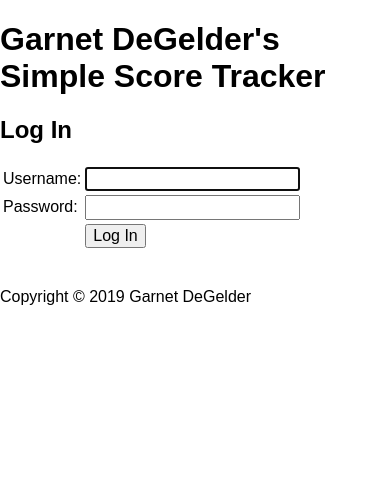
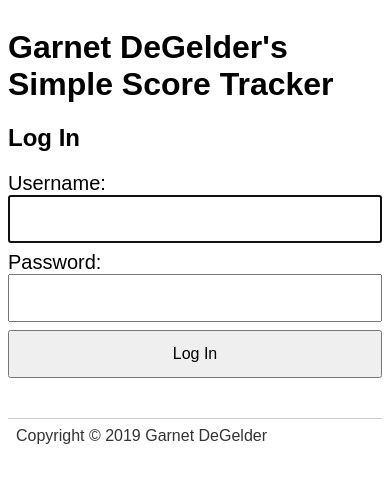
Before and after one commit to g-dg/simple-score-track, a PHP site: page /login.php?redirect=scores.php in a window 390 px wide. Shown: the top 483 px of the page. Run offline with PHP 8.4, Linux system fonts and the light colour scheme; some libraries are stand-ins or nearby versions.

Commit message:
Styling improvements

```diff
--- a/style.css
+++ b/style.css
@@ -6,6 +6,58 @@
 
 body {
 	font-family: sans-serif;
+}
+
+nav {
+	z-index: 2;
+	height: 48px;
+	background-color: white;
+	margin: 0px;
+	padding: 0px;
+	top: 0px;
+	left: 0px;
+	width: 100%;
+	box-shadow: 0px 0px 8px black;
+	overflow-x: auto;
+	white-space: nowrap;
+}
+nav > header {
+	display: block;
+	float: left;
+	line-height: 48px;
+	font-size: 200%;
+	display:none;
+}
+nav > ul {
+	list-style-type: none;
+	margin: 0px;
+	padding: 0px 8px;
+	display: block;
+	line-height: 48px;
+}
+nav > ul > li {
+	display: inline-block;
+	padding: 0px 8px;
+	color: black;
+}
+nav > ul > li > a,
+nav > ul > li > a:link,
+nav > ul > li > a:visited {
+	color: black;
+}
+main {
+	padding: 8px;
+	z-index: 0;
+	top: 48px;
+	width: 100%;
+}
+footer {
+	margin-top: 32px;
+	border-top: 1px #ccc solid;
+	left: 0px;
+	width: 100%;
+	padding: 8px;
+	color: #333;
 }
 
 .error {
@@ -60,6 +112,10 @@ table.scores tr:hover td.score {
 	background-color: #9f9;
 }
 
+table.scores input[type="number"] {
+	width: 8em;
+}
+
 table.ranking {
 	border-collapse: collapse;
 }
@@ -77,3 +133,47 @@ table.ranking tr.second-place {
 table.ranking tr.third-place {
 	background-color: #9f9;
 }
+
+form.form {
+	display: table;
+}
+form.form .form-element {
+	display: table-row;
+}
+form.form .form-subelement {
+	display: table-cell;
+}
+form.form label {
+	text-align: right;
+	padding-right: 8px;
+}
+form.form button,
+form.form input,
+form.form select,
+form.form textarea {
+	min-height: 32px;
+}
+
+@media (max-width: 768px) {
+	form.form {
+		display: block;
+	}
+	form.form .form-element {
+		display: block;
+	}
+	form.form .form-subelement {
+		display: block;
+	}
+	form.form label {
+		text-align: left;
+		font-size: 125%;
+	}
+	form.form button,
+	form.form input,
+	form.form select,
+	form.form textarea {
+		width: 100%;
+		margin-bottom: 8px;
+		min-height: 48px;
+	}
+}
--- a/template.php
+++ b/template.php
@@ -23,17 +23,31 @@ function template_header($title = null, $header = true, $additional_header_html
 	echo '</head>';
 	echo '<body>';
 	if ($header) {
-		echo '<nav>Welcome, ' . htmlescape($_SESSION['user_name']) . ' | <a href="results.php">Results</a> | <a href="scores.php">Score Entry</a> | <a href="scores_overview.php">Scores Overview</a> | <a href="teams.php">Manage Clubs/Teams</a> | <a href="events.php">Manage Events</a> | <a href="users.php">Manage Users</a> | <a href="import_export.php">Import/Export Data</a> | <a href="logout.php">Log Out</a></nav>';
-		echo '<header><h1>' . (!is_null($title) ? htmlescape($title) . ' - ' : '') . htmlescape(APPLICATION_NAME) . '</h1></header>';
+		echo '<nav>';
+		echo '<ul>';
+		echo '<li><a href="results.php">Results</a></li>';
+		echo '<li><a href="scores.php">Score Entry</a></li>';
+		echo '<li><a href="scores_overview.php">Scores Overview</a></li>';
+		echo '<li><a href="teams.php">Manage Clubs/Teams</a></li>';
+		echo '<li><a href="events.php">Manage Events</a></li>';
+		echo '<li><a href="users.php">Manage Users</a></li>';
+		echo '<li><a href="import_export.php">Import/Export Data</a></li>';
+		echo '<li><a href="logout.php">Log Out</a></li>';
+		echo '<li>Welcome, ' . htmlescape($_SESSION['user_name']) . '</li>';
+		echo '</ul>';
+		echo '</nav>';
 	}
 	echo '<noscript><strong class="error" style="font-size: 200%; text-decoration: underline;">*** WARNING: You need to have Javascript enabled to use all features of this application correctly. ***</strong></noscript>';
 	echo '<main>';
+	if ($header) {
+		echo '<header><h1>' . (!is_null($title) ? htmlescape($title) . ' - ' : '') . htmlescape(APPLICATION_NAME) . '</h1></header>';
+	}
 }
 
 function template_footer()
 {
+	echo '<footer>' . APPLICATION_COPYRIGHT_HTML . '</footer>';
 	echo '</main>';
-	echo '<footer><br /><br />' . APPLICATION_COPYRIGHT_HTML . '</footer>';
 	echo '</body>';
 	echo '</html>';
 	echo PHP_EOL;
```
Also changed, not shown: login.php (+23 -11 lines), results.php (+5 -8 lines), scores.php (+38 -7 lines), scores.js.
